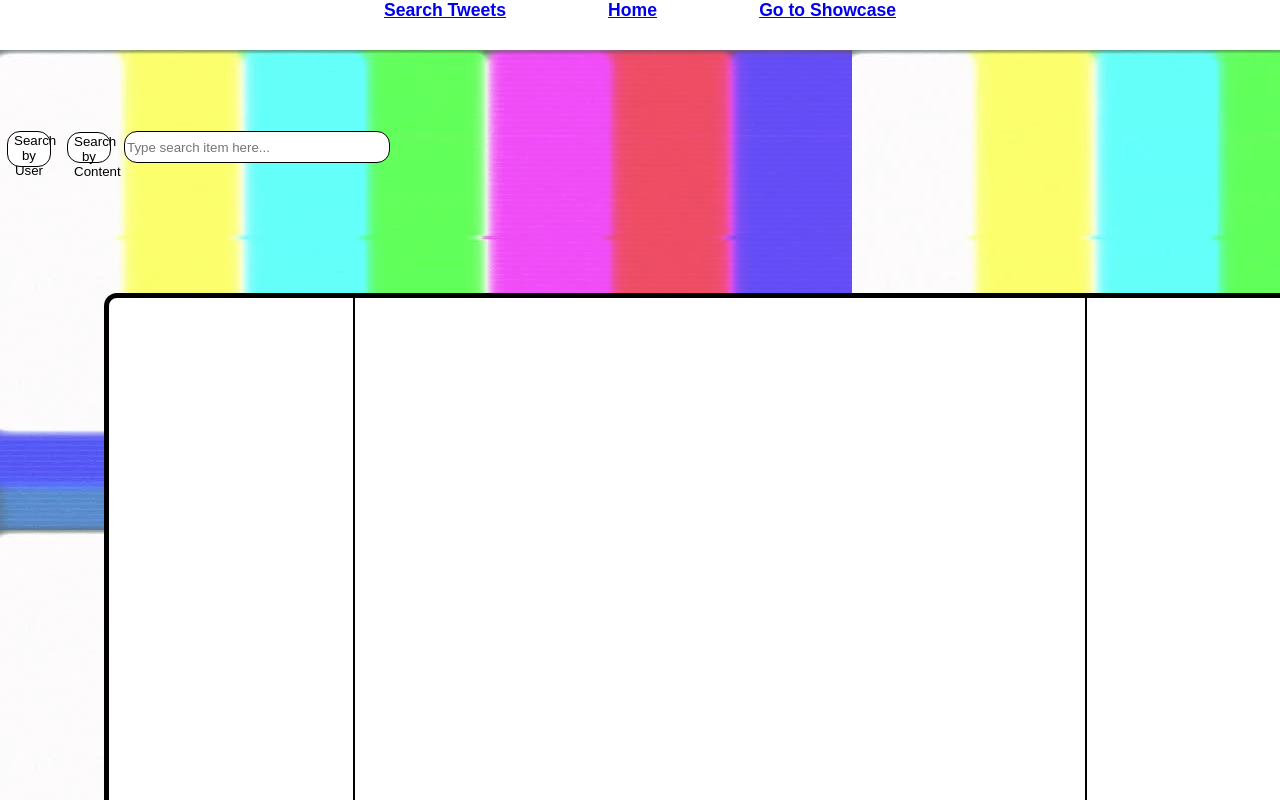
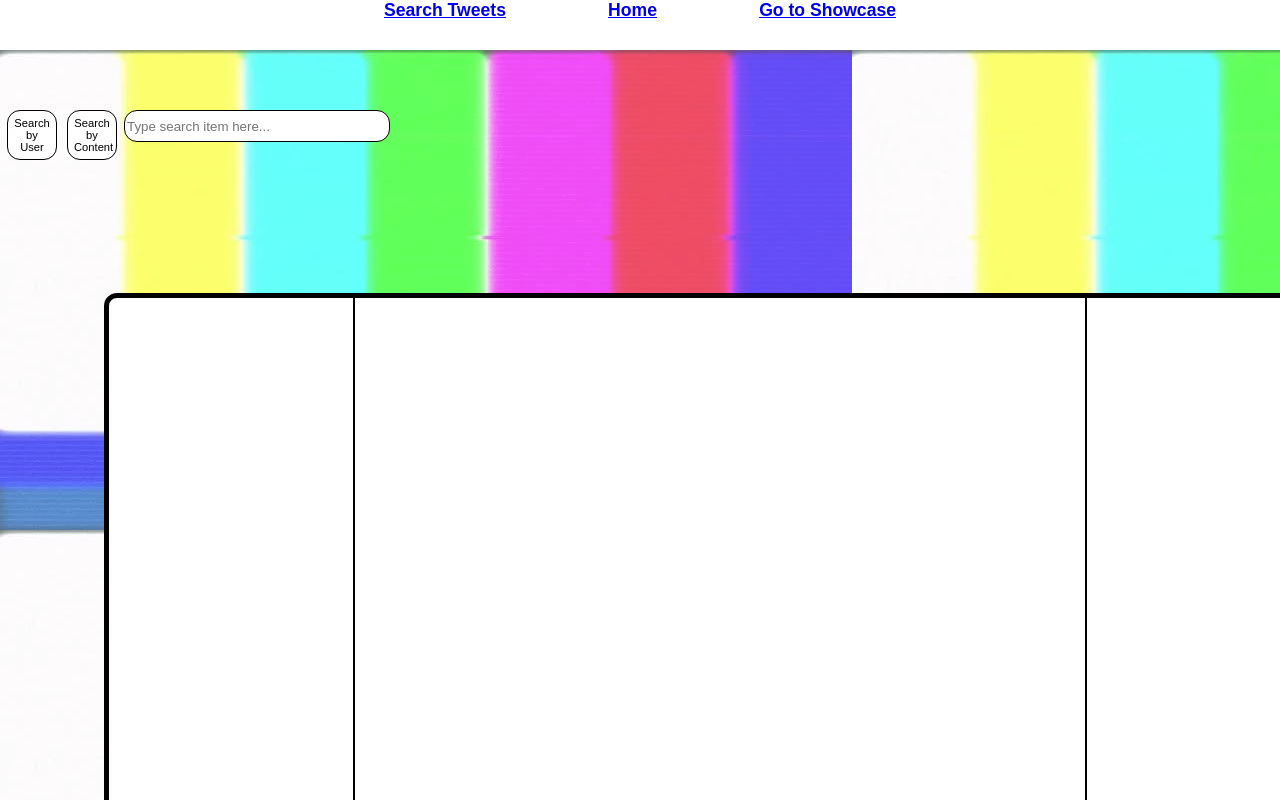
Before and after one commit to cvs181801/15-minutes, a React (Create React App) app: page /search in a window 1280 px wide. Shown: the top 800 px of the page. Built offline with nearby package versions, Linux system fonts and the light colour scheme.

Commit message:
fix search button position

```diff
--- a/src/index.css
+++ b/src/index.css
@@ -45,7 +45,7 @@ body {
   z-index: 2;
 }
 
-.searchBtn,
+/* .searchBtn,
 .homeBtn,
 .showcaseBtn {
   position: absolute;
@@ -68,7 +68,7 @@ body {
 .showcaseBtn {
   left: 280px;
   top: 770px;
-}
+} */
 
 .searchResultContainer {
   position: absolute;
@@ -82,23 +82,26 @@ body {
 }
 
 .searchBtnUser {
+  font-size: .7rem;
   position: absolute;
-  width: 44px;
-  height: 36px;
+  width: 50px;
+  height: 50px;
   left: 7px;
-  top: 81px;
+  top: 60px;
   background: #FFFFFF;
   border: 1px solid #000000;
   box-sizing: border-box;
   border-radius: 13px;
+  cursor: pointer;
 }
 
 .searchBtnContent {
+  font-size: .7rem;
   position: absolute;
-  width: 44px;
-  height: 31px;
+  width: 50px;
+  height: 50px;
   left: 67px;
-  top: 82px;
+  top: 60px;
   background: #FFFFFF;
   border: 1px solid #000000;
   box-sizing: border-box;
@@ -110,7 +113,7 @@ body {
   width: 266px;
   height: 32px;
   left: 124px;
-  top: 81px;
+  top: 60px;
   background: #FFFFFF;
   border: 1px solid #000000;
   box-sizing: border-box;
```
